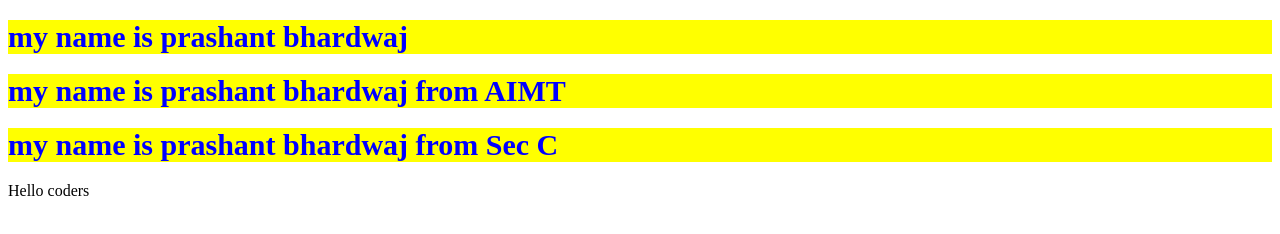
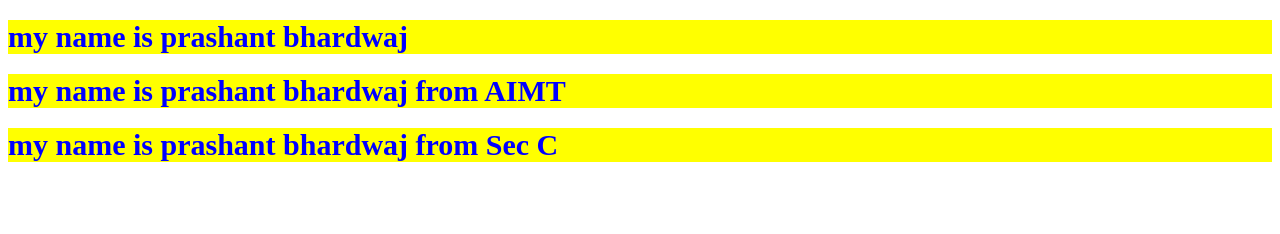
Before and after one commit to Prashant1b/React-first, a plain HTML site: page index.html in a window 1280 px wide. Drawn offline with nearby package versions, Linux system fonts and the light colour scheme.

Commit message:
final commit

```diff
--- a/index.html
+++ b/index.html
@@ -7,7 +7,6 @@
 </head>
 <body>
     <div id="root"></div>
-    Hello coders
     <script crossorigin src="https://unpkg.com/react@18/umd/react.development.js"></script>
 <script crossorigin src="https://unpkg.com/react-dom@18/umd/react-dom.development.js"></script>
     <script src="app.js"></script>
```
